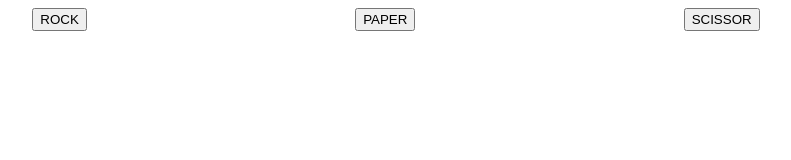
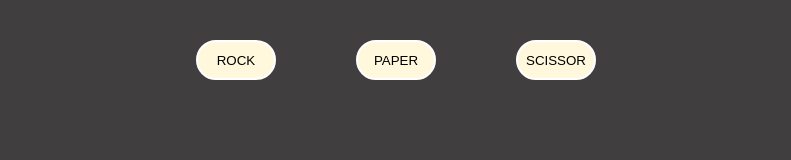
Before and after one commit to Sevatoxin/rockpaperscissor, a plain HTML site: page index.html in a window 1280 px wide. Shown: the whole page, without its empty margins (244-1035 px from the left). Drawn offline with Linux system fonts and the light colour scheme.

Commit message:
Added style to buttons with transitions

```diff
--- a/style.css
+++ b/style.css
@@ -1,5 +1,31 @@
+body {
+    display: flex;
+    justify-content: center;
+    align-items: center;
+    background-color: rgb(64, 62, 62);
+}
+
 .container {
     display: flex;
-    justify-content: space-evenly;
+    justify-content: center;
     align-items: center;
+    gap: 5em;
+    padding: 2em 1em;
 }
+
+button {
+    width: 6em;
+    height: 3em;
+    padding: 10em;
+    border: solid 2px white;
+    border-radius: 35px;
+    background-color: cornsilk;
+    transition: transform 0.2s, border-color 0.2s, box-shadow 0.2s;
+}
+
+button:hover {
+    transform: scale(1.4);
+    border-color: yellow;
+    background-color: rgb(255, 255, 0, 0.8);
+    box-shadow: 0 0 10px yellowgreen;
+}
```
